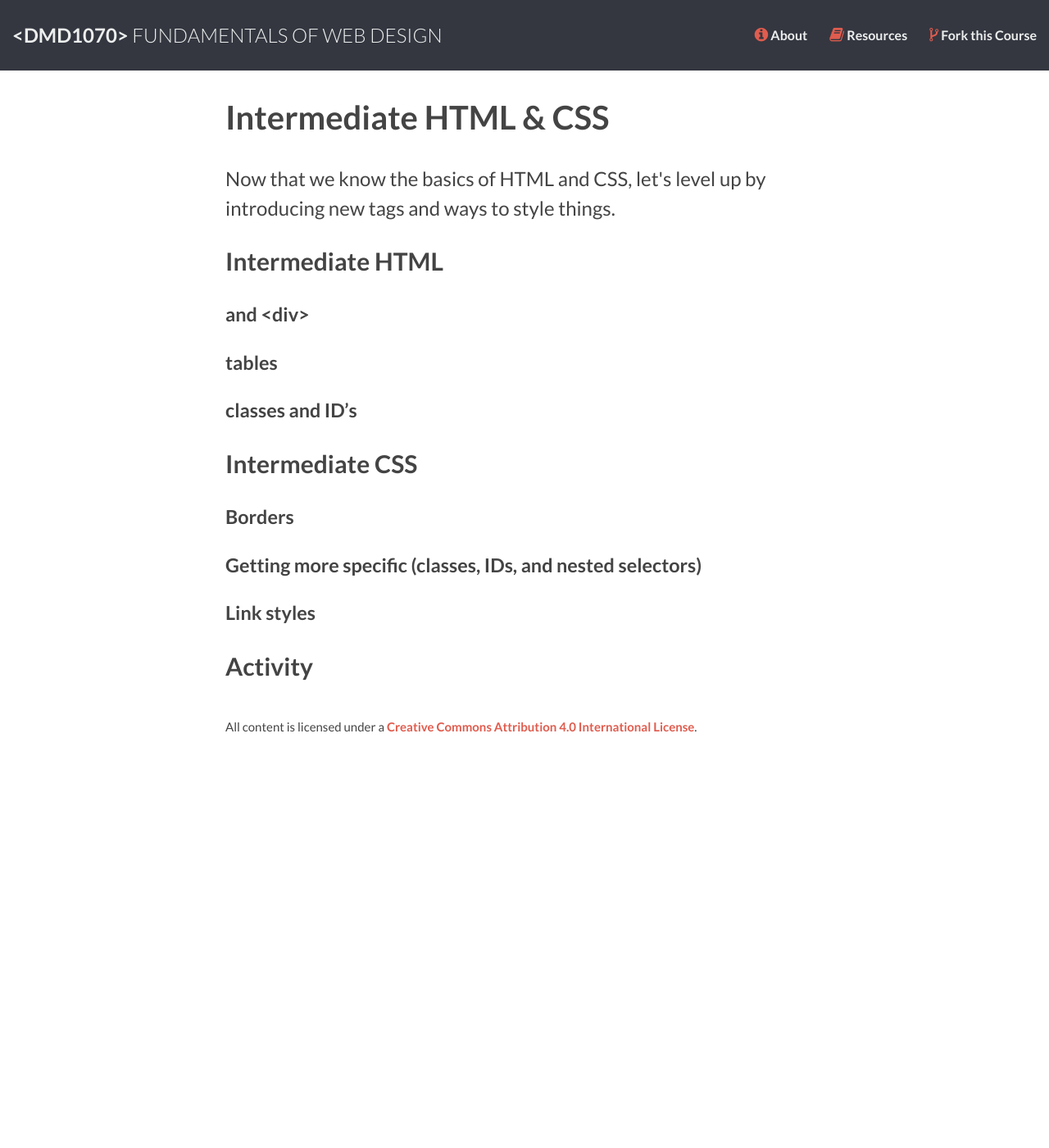
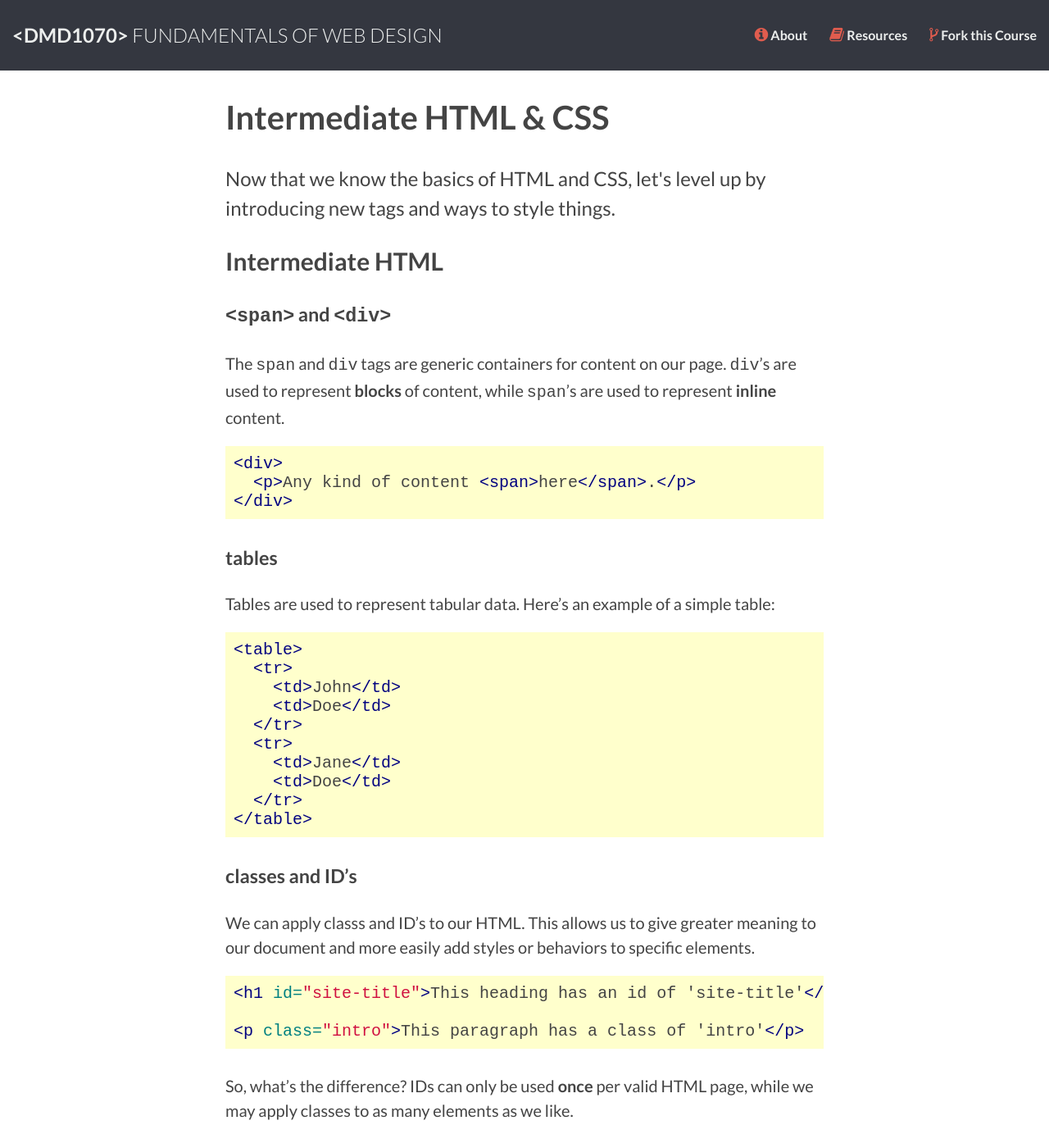
Before and after one commit to DMD1070/DMD1070.github.io, a Jekyll site: the page built from lessons/5-intermediate-html-css.md, in a window 1280 px wide and 1400 px high. Shown: the whole window at 82% size. Built offline with Jekyll 4.4.1, drawn with Linux system fonts in a browser that asks for light colours; Markdown is read by kramdown in place of the engine named in the settings; some of the changed text lies outside the part shown.

Commit message:
lesson 5 html and css content

````diff
--- a/lessons/5-intermediate-html-css.md
+++ b/lessons/5-intermediate-html-css.md
@@ -8,19 +8,118 @@
 
 ## Intermediate HTML
 
-### <span> and <div>
+### `<span>` and `<div>`
+
+The `span` and `div` tags are generic containers for content on our page. `div`'s are used to represent **blocks** of content, while `span`'s are used to represent **inline** content.
+
+```html
+<div>
+  <p>Any kind of content <span>here</span>.</p>
+</div>
+```
 
 ### tables
 
+Tables are used to represent tabular data. Here's an example of a simple table:
+
+```html
+<table>
+  <tr>
+    <td>John</td>
+    <td>Doe</td>
+  </tr>
+  <tr>
+    <td>Jane</td>
+    <td>Doe</td>
+  </tr>
+</table>
+```
+
 ### classes and ID's
+
+We can apply classs and ID's to our HTML. This allows us to give greater meaning to our document and more easily add styles or behaviors to specific elements.
+
+```html
+<h1 id="site-title">This heading has an id of 'site-title'</h1>
+
+<p class="intro">This paragraph has a class of 'intro'</p>
+```
+
+So, what's the difference? IDs can only be used **once** per valid HTML page, while we may apply classes to as many elements as we like.
 
 
 ## Intermediate CSS
 
 ### Borders
 
+We can give things borders:
+
+```css
+p {
+  border-width: 1px;
+  border-style: solid;
+  border-color: #1fa67a;
+}
+```
+
+Though I find it much easier to use the shorthand version:
+
+```css
+p {
+  border: 1px solid #1fa67a
+}
+```
+
+Possible border styles are: *dotted, dashed, solid, double, groove, ridge, inset, and outset.*
+
 ### Getting more specific (classes, IDs, and nested selectors)
+
+By using classes, IDs, and nested selectors make it much easier to style specific elements on a page.
+
+```css
+/* this will style any element with the intro class*/
+.intro {
+  color: #1fa67a;
+  font-size: 18px;
+}
+
+/* this will style any element with the title id */
+#title {
+  font-weight: bold;
+}
+
+/* this will only style span tags within a paragraph */
+p span {
+  color: blue;
+}
+
+/* this will only style paragraphs inside of an element with the .intro class */
+.intro p {
+  font-style: italic;
+}
+
+```
 
 ### Link styles
 
+By default links are blue and visited links are purple. We can style links as follows:
+
+```css
+/* style the default link color */
+a:link {
+  color: #52736B
+}
+
+/* style visited links */
+a:visited {
+  color: #093844;
+}
+
+/* style hover/focus links /*
+a:hover,
+a:active,
+a:focus {
+  color: #D94214;
+}
+
 ## Activity
````
Also changed, not shown: lessons/4-css-intro.md (+1 -1 lines).
